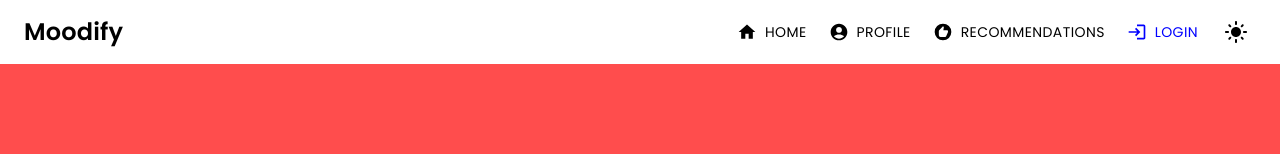
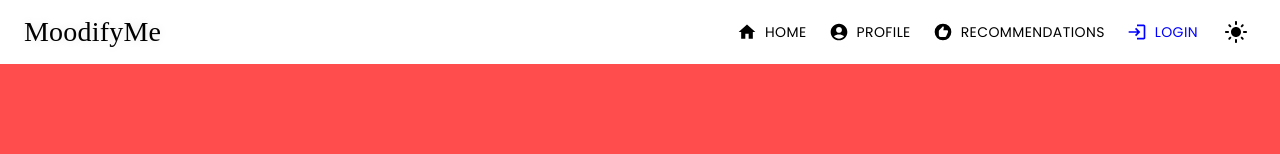
Before and after one commit to TanishModh/moodify-app, a React (Create React App) app in the folder frontend/: page / in a window 1280 px wide. Shown: the top 154 px of the page. Built offline with nearby package versions, Linux system fonts and the light colour scheme; no server answers.

Commit message:
style: Update navbar title to use Pacifico font with enhanced styling

```diff
--- a/frontend/src/App.js
+++ b/frontend/src/App.js
@@ -13,8 +13,10 @@ import LandingPage from "./pages/LandingPage";
 import ForgotPassword from "./pages/ForgotPassword";
 import PrivacyPolicyPage from "./pages/PrivacyPolicyPage";
 import TermsOfServicePage from "./pages/TermsOfServicePage";
+import AboutPage from "./pages/AboutPage";
 import { DarkModeProvider, DarkModeContext } from "./context/DarkModeContext";
 import "./styles/styles.css";
+import "./styles/blob.css";
 
 function App() {
   const { isDarkMode } = useContext(DarkModeContext);
@@ -27,18 +29,21 @@ function App() {
 
   return (
     <Router>
+      <div id="blob"></div>
+      <div id="blur"></div>
       <Navbar />
       <Routes>
         <Route path="/" element={<LandingPage />} />
         <Route path="/home" element={<HomePage />} />
+        <Route path="/results" element={<ResultsPage />} />
         <Route path="/profile" element={<ProfilePage />} />
-        <Route path="/recommendations" element={<RecommendationsPage />} />
-        <Route path="/results" element={<ResultsPage />} />
         <Route path="/login" element={<Login />} />
         <Route path="/register" element={<Register />} />
-        <Route path="/forgot-password" element={<ForgotPassword />} />
         <Route path="/privacy-policy" element={<PrivacyPolicyPage />} />
         <Route path="/terms-of-service" element={<TermsOfServicePage />} />
+        <Route path="/about" element={<AboutPage />} />
+        <Route path="/recommendations" element={<RecommendationsPage />} />
+        <Route path="/forgot-password" element={<ForgotPassword />} />
         <Route path="*" element={<NotFoundPage />} />
       </Routes>
       <Footer />
--- a/frontend/src/components/Navbar.js
+++ b/frontend/src/components/Navbar.js
@@ -105,10 +105,10 @@ const Navbar = () => {
       <List sx={{ transition: "background-color 0.3s ease" }}>
         <ListItem
           button
-          sx={listItemStyle(isActive("/home"), isDarkMode)}
+          sx={listItemStyle(isActive("/"), isDarkMode)}
           style={{ cursor: "pointer" }}
           onClick={() => {
-            navigate("/home");
+            navigate("/");
             toggleDrawer(false);
           }}
         >
@@ -261,14 +261,14 @@ const Navbar = () => {
           variant="h6"
           sx={{
             cursor: "pointer",
-            fontFamily: "Poppins",
-            fontSize: "24px",
-            fontWeight: "bold",
+            fontFamily: "'Pacifico', cursive",
+            fontSize: "28px",
             color: isDarkMode ? "white" : "black",
+            textShadow: isDarkMode ? "0 0 10px rgba(255,255,255,0.3)" : "0 0 10px rgba(0,0,0,0.1)"
           }}
-          onClick={() => navigate("/home")}
+          onClick={() => navigate("/")}
         >
-          Moodify
+          MoodifyMe
         </Typography>
 
         {/* Mobile Menu Icon */}
--- a/frontend/src/index.css
+++ b/frontend/src/index.css
@@ -1,5 +1,18 @@
 @import url("https://cdnjs.cloudflare.com/ajax/libs/slick-carousel/1.8.1/slick.css");
 @import url("https://cdnjs.cloudflare.com/ajax/libs/slick-carousel/1.8.1/slick-theme.css");
+@import url('https://fonts.googleapis.com/css2?family=Pacifico&display=swap');
+
+@keyframes gradientBG {
+  0% {
+    background-position: 0% 50%;
+  }
+  50% {
+    background-position: 100% 50%;
+  }
+  100% {
+    background-position: 0% 50%;
+  }
+}
 
 body {
   margin: 0;
@@ -8,6 +21,12 @@ body {
     sans-serif;
   -webkit-font-smoothing: antialiased;
   -moz-osx-font-smoothing: grayscale;
+  min-height: 100vh;
+  overflow-x: hidden;
+  position: relative;
+  background: linear-gradient(-45deg, #6b46c1, #9f7aea, #805ad5, #553c9a, #6b46c1);
+  background-size: 400% 400%;
+  animation: gradientBG 12s ease infinite;
 }
 
 code {
--- /dev/null
+++ b/frontend/src/styles/blob.css
@@ -0,0 +1,41 @@
+/* Blob Animation */
+#blob {
+    position: absolute;
+    left: 50%;
+    top: 50%;
+    translate: -50% -50%;
+    border-radius: 50%;
+    background: linear-gradient(to right, aquamarine, mediumpurple);
+    animation: rotate 20s infinite;
+    opacity: 0.7;
+    height: 40%;
+    width: 40%;
+    display: block;
+    z-index: -2;
+}
+
+@keyframes rotate {
+    from {
+        rotate: 0deg;
+    }
+
+    50% {
+        scale: 1 1.5;
+    }
+
+    to {
+        rotate: 360deg;
+    }
+}
+
+/* Blur Effect */
+#blur {
+    position: fixed;
+    top: 0;
+    left: 0;
+    right: 0;
+    bottom: 0;
+    backdrop-filter: blur(12vmax);
+    z-index: -1;
+    display: block;
+}
```
